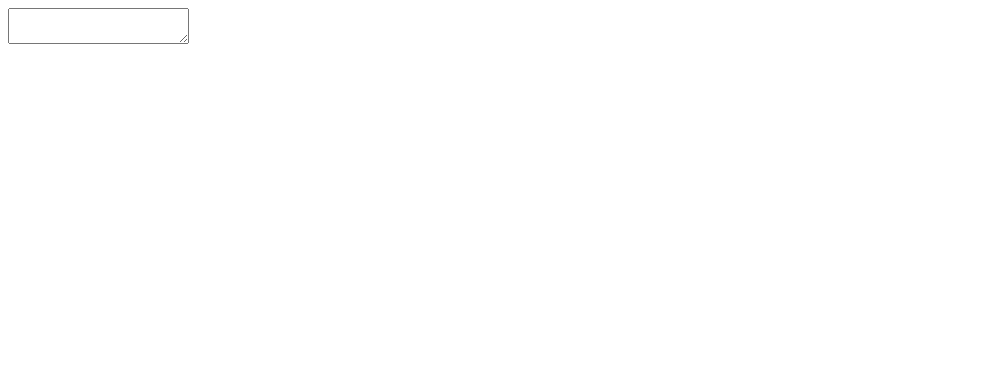
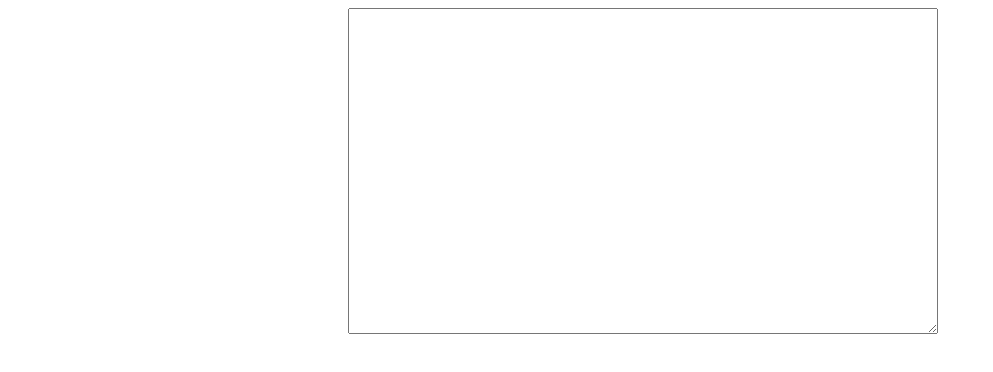
Before and after one commit to jncraton/ugfm, a plain HTML site: page index.html in a window 1280 px wide. Shown: the whole page, without its empty margins (0-993 px from the left). Drawn offline with Linux system fonts and the light colour scheme.

Commit message:
Increase demo textarea size

```diff
--- a/index.html
+++ b/index.html
@@ -5,7 +5,17 @@
     <meta name="viewport" content="width=device-width, initial-scale=1" />
 
     <title>ugfm</title>
-    <style></style>
+    <style>
+      :root {
+        max-width: 600px;
+        margin: 0 auto;
+      }
+
+      textarea {
+        width: 100%;
+        height: 40vh;
+      }
+    </style>
     <script src="ugfm.js"></script>
   </head>
 
```
